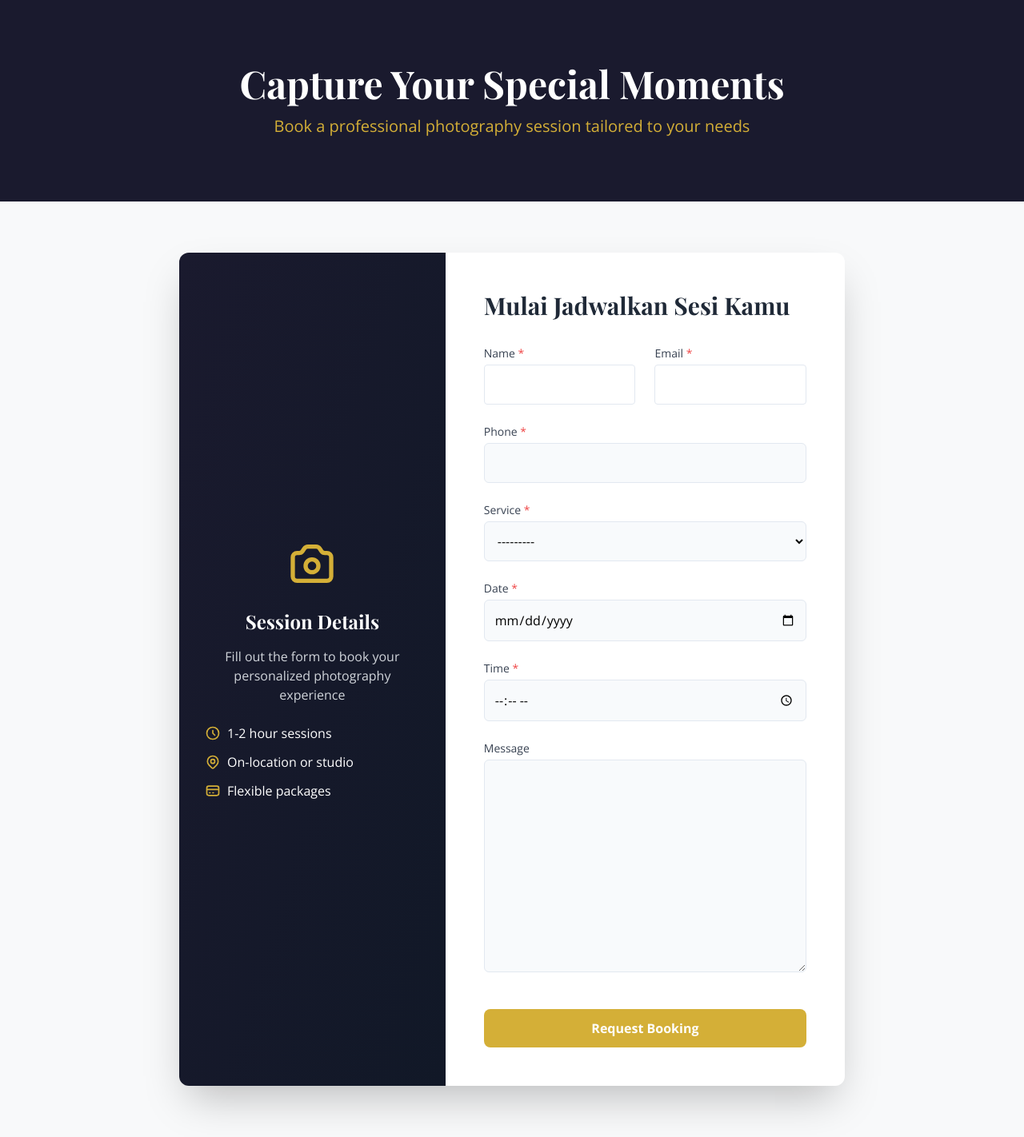
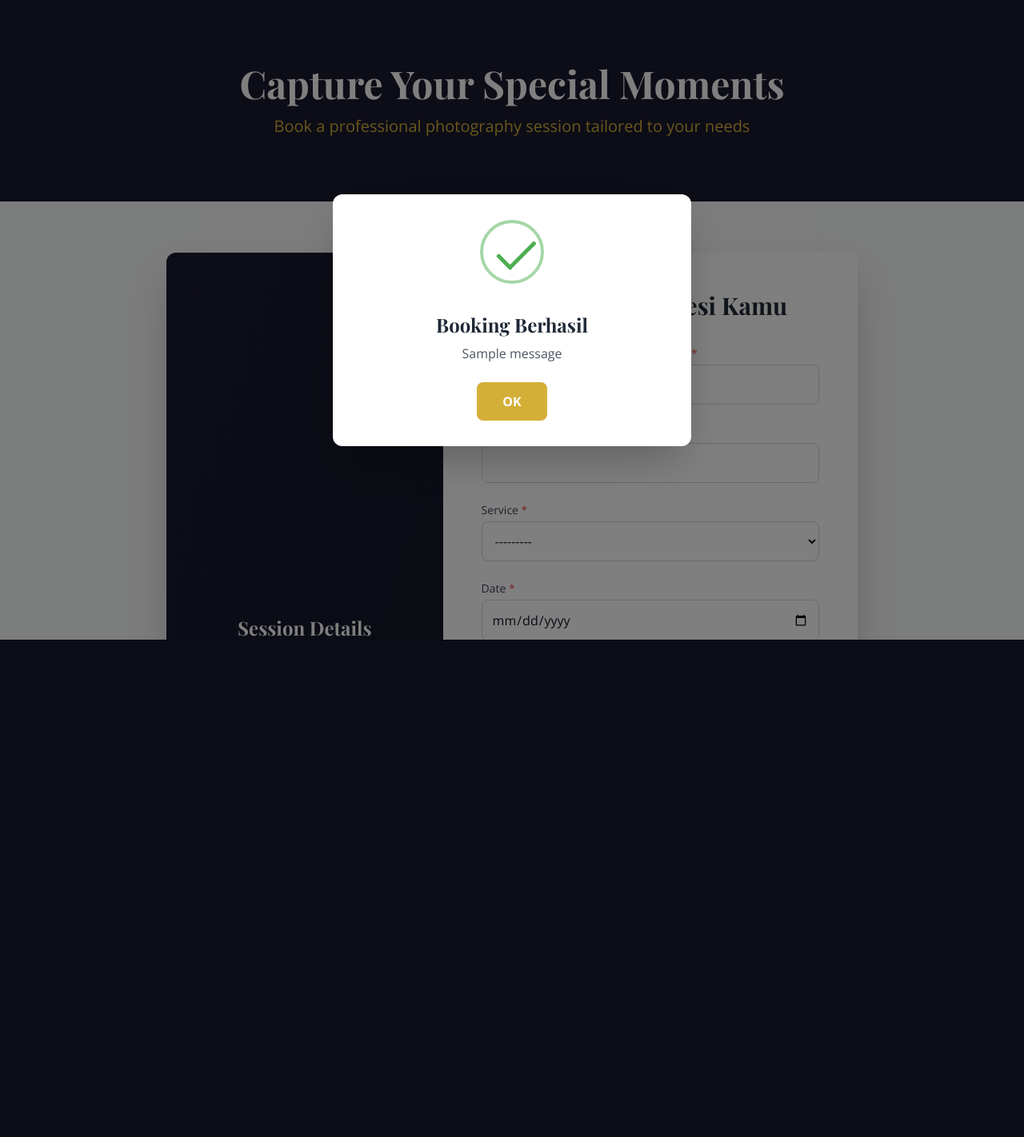
Before and after one commit to ramadhan122/NobleStudio, a Django app: page /booking/ in a window 1280 px wide. Shown: the whole page at 80% size. After the commit the page ends 800 px from the top, so only its background shows below. Run offline with Django 4.2, Linux system fonts and the light colour scheme; tables that the repository leaves empty hold one stand-in row (values such as "Sample post"); one stand-in notice (Sample message) is shown; some libraries are stand-ins or nearby versions.

Commit message:
tambahan notif popup

```diff
--- a/templates/booking.html
+++ b/templates/booking.html
@@ -4,6 +4,8 @@
     <meta charset="UTF-8">
     <meta name="viewport" content="width=device-width, initial-scale=1.0">
     <title>Book a Photography Session</title>
+
+    <!-- Tailwind -->
     <script src="https://cdn.tailwindcss.com"></script>
     <script>
         tailwind.config = {
@@ -15,104 +17,127 @@
                         'photo-light': '#f8f9fa'
                     },
                     fontFamily: {
-                        'sans': ['"Open Sans"', 'sans-serif'],
-                        'display': ['"Playfair Display"', 'serif']
+                        sans: ['Open Sans', 'sans-serif'],
+                        display: ['Playfair Display', 'serif']
                     }
                 }
             }
         }
     </script>
+
+    <!-- Fonts -->
     <link href="https://fonts.googleapis.com/css2?family=Open+Sans:wght@400;600;700&family=Playfair+Display:wght@700&display=swap" rel="stylesheet">
 </head>
+
 <body class="bg-photo-light font-sans">
-    <!-- Hero Section -->
-    <div class="bg-photo-dark text-white py-20">
-        <div class="max-w-7xl mx-auto px-4 sm:px-6 lg:px-8 text-center">
-            <h1 class="text-4xl md:text-5xl font-display mb-4">Capture Your Special Moments</h1>
-            <p class="text-xl text-photo-gold max-w-3xl mx-auto">Book a professional photography session tailored to your needs</p>
+
+<!-- ================= POPUP SUCCESS ================= -->
+{% if messages %}
+{% for message in messages %}
+    {% if message.tags == "success" %}
+    <div id="success-modal"
+         class="fixed inset-0 z-50 flex items-center justify-center bg-black/50">
+
+        <div class="bg-white w-full max-w-md rounded-xl p-8 text-center shadow-2xl animate-fadeIn">
+
+            <div class="success-checkmark mb-6">
+                <div class="check-icon">
+                    <span class="icon-line line-tip"></span>
+                    <span class="icon-line line-long"></span>
+                    <div class="icon-circle"></div>
+                    <div class="icon-fix"></div>
                 </div>
             </div>
 
-    <!-- Main Content -->
-    <div class="max-w-4xl mx-auto py-16 px-4 sm:px-6 lg:px-8">
+
+            <h2 class="text-2xl font-display text-gray-800 mb-2">
+                Booking Berhasil
+            </h2>
+
+            <p class="text-gray-600 mb-6">
+                {{ message }}
+            </p>
+
+            <button onclick="redirectHome()"
+                    class="bg-photo-gold hover:bg-yellow-600 text-white font-bold py-3 px-8 rounded-lg transition">
+                OK
+            </button>
+        </div>
+    </div>
+    {% endif %}
+{% endfor %}
+{% endif %}
 
 
-        <!-- Booking Card -->
-        <div class="bg-white rounded-xl shadow-2xl overflow-hidden">
-            <div class="md:flex">
-                <!-- Visual Section -->
-                <div class="md:w-2/5 bg-gradient-to-br from-photo-dark to-gray-900 p-8 flex flex-col justify-center">
-                    <div class="text-center text-white">
-                        <svg class="h-16 w-16 mx-auto text-photo-gold mb-6" fill="none" stroke="currentColor" viewBox="0 0 24 24" xmlns="http://www.w3.org/2000/svg">
-                            <path stroke-linecap="round" stroke-linejoin="round" stroke-width="2" d="M3 9a2 2 0 012-2h.93a2 2 0 001.664-.89l.812-1.22A2 2 0 0110.07 4h3.86a2 2 0 011.664.89l.812 1.22A2 2 0 0018.07 7H19a2 2 0 012 2v9a2 2 0 01-2 2H5a2 2 0 01-2-2V9z"></path>
-                            <path stroke-linecap="round" stroke-linejoin="round" stroke-width="2" d="M15 13a3 3 0 11-6 0 3 3 0 016 0z"></path>
-                        </svg>
-                        <h2 class="text-2xl font-display mb-4">Session Details</h2>
-                        <p class="text-gray-300 mb-6">Fill out the form to book your personalized photography experience</p>
-                        <div class="space-y-3 text-left max-w-xs mx-auto">
-                            <div class="flex items-center">
-                                <svg class="h-5 w-5 text-photo-gold mr-2" fill="none" stroke="currentColor" viewBox="0 0 24 24" xmlns="http://www.w3.org/2000/svg">
-                                    <path stroke-linecap="round" stroke-linejoin="round" stroke-width="2" d="M12 8v4l3 3m6-3a9 9 0 11-18 0 9 9 0 0118 0z"></path>
-                                </svg>
-                                <span>1-2 hour sessions</span>
-                            </div>
-                            <div class="flex items-center">
-                                <svg class="h-5 w-5 text-photo-gold mr-2" fill="none" stroke="currentColor" viewBox="0 0 24 24" xmlns="http://www.w3.org/2000/svg">
-                                    <path stroke-linecap="round" stroke-linejoin="round" stroke-width="2" d="M17.657 16.657L13.414 20.9a1.998 1.998 0 01-2.827 0l-4.244-4.243a8 8 0 1111.314 0z"></path>
-                                    <path stroke-linecap="round" stroke-linejoin="round" stroke-width="2" d="M15 11a3 3 0 11-6 0 3 3 0 016 0z"></path>
-                                </svg>
-                                <span>On-location or studio</span>
-                            </div>
-                            <div class="flex items-center">
-                                <svg class="h-5 w-5 text-photo-gold mr-2" fill="none" stroke="currentColor" viewBox="0 0 24 24" xmlns="http://www.w3.org/2000/svg">
-                                    <path stroke-linecap="round" stroke-linejoin="round" stroke-width="2" d="M3 10h18M7 15h1m4 0h1m-7 4h12a3 3 0 003-3V8a3 3 0 00-3-3H6a3 3 0 00-3 3v8a3 3 0 003 3z"></path>
-                                </svg>
-                                <span>Flexible packages</span>
-                            </div>
-                        </div>
+<!-- ================= HERO ================= -->
+<div class="bg-photo-dark text-white py-20">
+    <div class="max-w-7xl mx-auto px-4 text-center">
+        <h1 class="text-4xl md:text-5xl font-display mb-4">
+            Capture Your Special Moments
+        </h1>
+        <p class="text-xl text-photo-gold max-w-3xl mx-auto">
+            Book a professional photography session tailored to your needs
+        </p>
     </div>
 </div>
 
-                <!-- Form Section -->
+<!-- ================= MAIN ================= -->
+<div class="max-w-4xl mx-auto py-16 px-4">
+
+    <div class="bg-white rounded-xl shadow-2xl overflow-hidden">
+        <div class="md:flex">
+
+            <!-- Visual -->
+            <div class="md:w-2/5 bg-gradient-to-br from-photo-dark to-gray-900 p-8 flex items-center justify-center">
+                <div class="text-center text-white">
+                    <h2 class="text-2xl font-display mb-4">Session Details</h2>
+                    <p class="text-gray-300">
+                        Fill out the form to book your personalized photography experience
+                    </p>
+                </div>
+            </div>
+
+            <!-- Form -->
             <div class="md:w-3/5 p-8 md:p-12">
-                    <h2 class="text-3xl font-display text-gray-800 mb-8">Mulai Jadwalkan Sesi Kamu</h2>
+                <h2 class="text-3xl font-display text-gray-800 mb-8">
+                    Mulai Jadwalkan Sesi Kamu
+                </h2>
+
                 <form method="POST" class="space-y-6">
                     {% csrf_token %}
 
-                        <!-- Custom form rendering instead of form.as_p -->
                     <div class="grid grid-cols-1 md:grid-cols-2 gap-6">
                         {% for field in form %}
                         <div class="{% if forloop.counter > 2 %}md:col-span-2{% endif %}">
-                                <label for="{{ field.id_for_label }}" class="block text-sm font-medium text-gray-700 mb-1">
+
+                            <label for="{{ field.id_for_label }}"
+                                   class="block text-sm font-medium text-gray-700 mb-1">
                                 {{ field.label }}
-                                    {% if field.field.required %}<span class="text-red-500">*</span>{% endif %}
+                                {% if field.field.required %}
+                                    <span class="text-red-500">*</span>
+                                {% endif %}
                             </label>
 
                             {% if field.name == "email" %}
-                                    <!-- Auto isi email dari user -->
                                 <input type="email"
                                        name="email"
                                        id="{{ field.id_for_label }}"
                                        value="{{ request.user.email }}"
-                                        class="w-full p-3 border rounded bg-white text-gray-900 font-semibold"
-                                        readonly>
+                                       readonly
+                                       class="form-input bg-gray-100 font-semibold cursor-not-allowed">
 
                             {% elif field.name == "name" %}
-                                    <!-- Auto isi name dari user -->
                                 <input type="text"
                                        name="name"
                                        id="{{ field.id_for_label }}"
                                        value="{{ request.user.first_name }} {{ request.user.last_name }}"
-                                        class="w-full p-3 border rounded bg-white text-gray-900 font-semibold"
-                                        readonly>
+                                       readonly
+                                       class="form-input bg-gray-100 font-semibold cursor-not-allowed">
 
                             {% else %}
                                 {{ field }}
                             {% endif %}
 
-                                {% if field.help_text %}
-                                <p class="mt-1 text-sm text-gray-500">{{ field.help_text }}</p>
-                                {% endif %}
                             {% for error in field.errors %}
                                 <p class="mt-1 text-sm text-red-600">{{ error }}</p>
                             {% endfor %}
@@ -120,11 +145,10 @@
                         {% endfor %}
                     </div>
 
-                        <div class="pt-4">
-                            <button type="submit" class="w-full bg-photo-gold hover:bg-yellow-600 text-white font-bold py-3 px-4 rounded-lg transition duration-300 transform hover:scale-105">
+                    <button type="submit"
+                            class="w-full bg-photo-gold hover:bg-yellow-600 text-white font-bold py-3 rounded-lg transition">
                         Request Booking
                     </button>
-                        </div>
                 </form>
             </div>
 
@@ -132,29 +156,174 @@
     </div>
 </div>
 
-    <!-- Style form inputs -->
+<!-- ================= STYLE ================= -->
 <style>
-        input, select, textarea {
+    /* Input Border Fix */
+    .form-input,
+    input,
+    select,
+    textarea {
         width: 100%;
         padding: 0.75rem;
-            border: 1px solid #e2e8f0;
-            border-radius: 0.375rem;
-            background-color: #f8fafc;
-            transition: all 0.2s;
+        border: 1px solid #d1d5db; /* gray-300 */
+        border-radius: 0.5rem;
+        background-color: #ffffff;
+        color: #111827;
+        transition: border-color 0.2s, box-shadow 0.2s;
     }
 
-        input:focus, select:focus, textarea:focus {
+    .form-input:focus,
+    input:focus,
+    select:focus,
+    textarea:focus {
         outline: none;
         border-color: #d4af37;
-            box-shadow: 0 0 0 3px rgba(212, 175, 55, 0.2);
-            background-color: white;
+        box-shadow: 0 0 0 3px rgba(212, 175, 55, 0.35);
     }
 
-        textarea {
-            min-height: 120px;
-            resize: vertical;
+    /* Popup animation */
+    @keyframes fadeIn {
+        from {
+            opacity: 0;
+            transform: scale(0.9);
+        }
+        to {
+            opacity: 1;
+            transform: scale(1);
+        }
+    }
+
+    .animate-fadeIn {
+        animation: fadeIn 0.3s ease-out;
+    }
+
+    /* === SweetAlert Success Animation === */
+    .success-checkmark {
+        width: 80px;
+        height: 115px;
+        margin: 0 auto;
+    }
+
+    .success-checkmark .check-icon {
+        width: 80px;
+        height: 80px;
+        position: relative;
+        border-radius: 50%;
+        box-sizing: content-box;
+        border: 4px solid #4CAF50;
+    }
+
+    .success-checkmark .check-icon::before,
+    .success-checkmark .check-icon::after {
+        content: '';
+        height: 100px;
+        position: absolute;
+        background: #fff;
+        transform: rotate(-45deg);
+    }
+
+    .success-checkmark .check-icon::before {
+        top: 3px;
+        left: -2px;
+        width: 30px;
+        border-radius: 100px 0 0 100px;
+        transform-origin: 100% 50%;
+    }
+
+    .success-checkmark .check-icon::after {
+        top: 0;
+        left: 30px;
+        width: 60px;
+        border-radius: 0 100px 100px 0;
+        transform-origin: 0 50%;
+        animation: rotate-circle 4.25s ease-in;
+    }
+
+    .success-checkmark .icon-line {
+        height: 5px;
+        background-color: #4CAF50;
+        display: block;
+        border-radius: 2px;
+        position: absolute;
+        z-index: 10;
+    }
+
+    .success-checkmark .icon-line.line-tip {
+        top: 46px;
+        left: 14px;
+        width: 25px;
+        transform: rotate(45deg);
+        animation: icon-line-tip 0.75s;
+    }
+
+    .success-checkmark .icon-line.line-long {
+        top: 38px;
+        right: 8px;
+        width: 47px;
+        transform: rotate(-45deg);
+        animation: icon-line-long 0.75s;
+    }
+
+    .success-checkmark .icon-circle {
+        top: -4px;
+        left: -4px;
+        width: 80px;
+        height: 80px;
+        border-radius: 50%;
+        position: absolute;
+        border: 4px solid rgba(76, 175, 80, 0.5);
+        z-index: 10;
+    }
+
+    .success-checkmark .icon-fix {
+        top: 8px;
+        width: 5px;
+        left: 26px;
+        height: 85px;
+        position: absolute;
+        transform: rotate(-45deg);
+        background-color: #fff;
+        z-index: 1;
+    }
+
+    /* === Animations === */
+    @keyframes rotate-circle {
+        0%, 5% { transform: rotate(-45deg); }
+        12%, 100% { transform: rotate(-405deg); }
+    }
+
+    @keyframes icon-line-tip {
+        0%, 54% { width: 0; left: 1px; top: 19px; }
+        70% { width: 50px; left: -8px; top: 37px; }
+        84% { width: 17px; left: 21px; top: 48px; }
+        100% { width: 25px; left: 14px; top: 45px; }
+    }
+
+    @keyframes icon-line-long {
+        0%, 65% { width: 0; right: 46px; top: 54px; }
+        84% { width: 55px; right: 0; top: 35px; }
+        100% { width: 47px; right: 8px; top: 38px; }
     }
 
 </style>
+
+<!-- ================= SCRIPT ================= -->
+<script>
+    function redirectHome() {
+        window.location.href = "{% url 'index' %}";
+    }
+
+     document.addEventListener("DOMContentLoaded", function () {
+        const modal = document.getElementById("success-modal");
+        if (modal) {
+            const icon = modal.querySelector(".check-icon");
+            icon.style.display = "none";
+            setTimeout(() => {
+                icon.style.display = "block";
+            }, 50);
+        }
+    });
+</script>
+
 </body>
 </html>
```
Also changed, not shown: booking/views.py (+17 -8 lines). Lines whose indentation alone changed are shown as unchanged.
